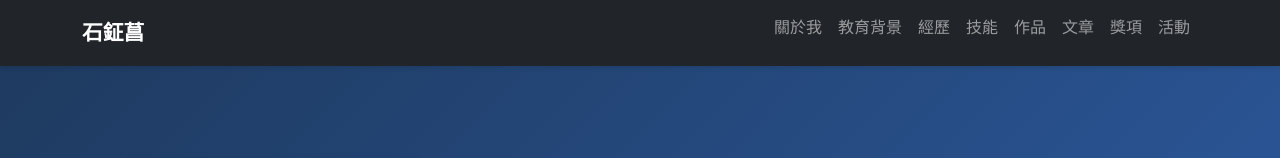
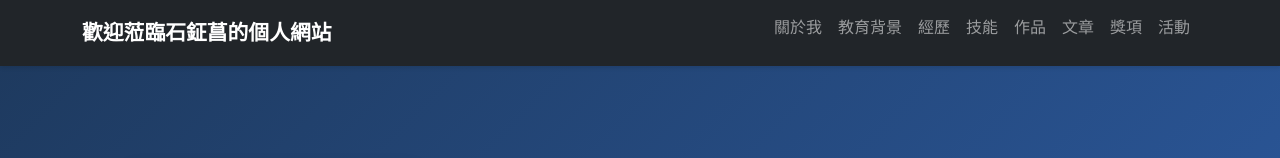
Before and after one commit to NuuChang/nuuchang.github.io, a plain HTML site: page index.html in a window 1280 px wide. Shown: the top 158 px of the page. Drawn offline with nearby package versions, Linux system fonts and the light colour scheme.

Commit message:
Update index.html

```diff
--- a/index.html
+++ b/index.html
@@ -4,7 +4,7 @@
 <head>
     <meta charset="UTF-8">
     <meta name="viewport" content="width=device-width, initial-scale=1.0">
-    <title>石鉦菖個人網站</title>
+    <title>ShihCC Personal Website</title>
 
     <link href="https://cdn.jsdelivr.net/npm/bootstrap@5.3.3/dist/css/bootstrap.min.css" rel="stylesheet">
 
@@ -18,7 +18,7 @@
     <div class="container">
 
         <a class="navbar-brand" href="#">
-            石鉦菖
+            歡迎蒞臨石鉦菖的個人網站
         </a>
 
         <button class="navbar-toggler"
```
